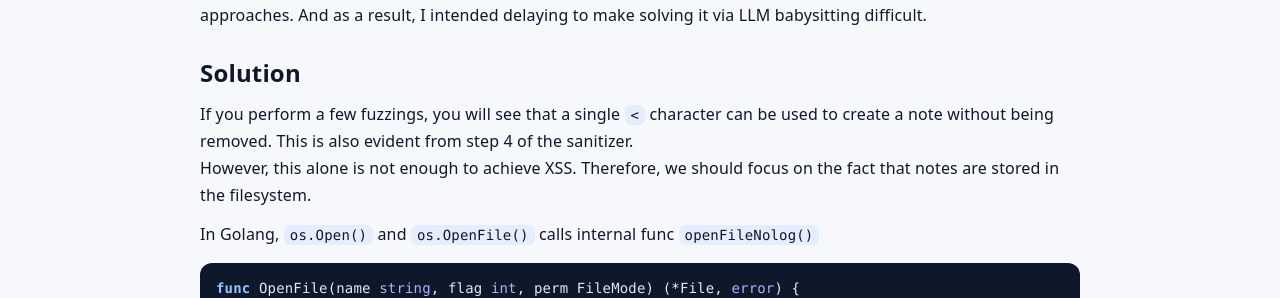
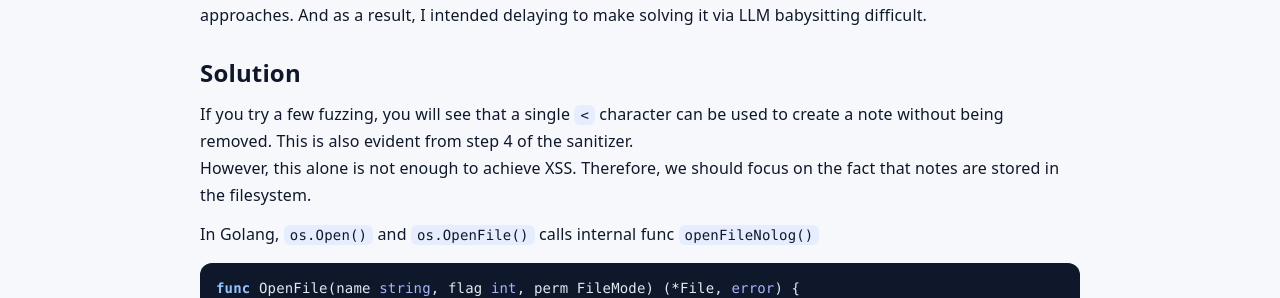
Before and after one commit to claustra01/my-ctf-writeups, a Jekyll site: the page built from _writeups/sekaictf_2026.md, in a window 1280 px wide and 900 px high, scrolled down 5816 px. Shown: the part 157-455 px from the top of the window. Built offline with Jekyll 4.4.1, drawn with Linux system fonts in a browser that asks for light colours.

Commit message:
chore: typo

```diff
--- a/_writeups/sekaictf_2026.md
+++ b/_writeups/sekaictf_2026.md
@@ -233,7 +233,7 @@ Common LLMs tend to consider these possibilities before the intended solution be
 
 ## Solution
 
-If you perform a few fuzzings, you will see that a single `<` character can be used to create a note without being removed. This is also evident from step 4 of the sanitizer.
+If you try a few fuzzing, you will see that a single `<` character can be used to create a note without being removed. This is also evident from step 4 of the sanitizer.
 However, this alone is not enough to achieve XSS. Therefore, we should focus on the fact that notes are stored in the filesystem.
 
 In Golang, `os.Open()` and `os.OpenFile()` calls internal func `openFileNolog()`
```
